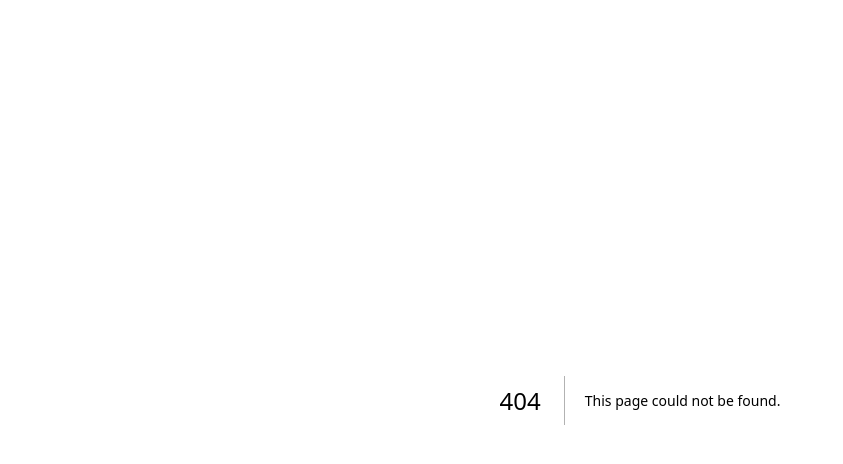
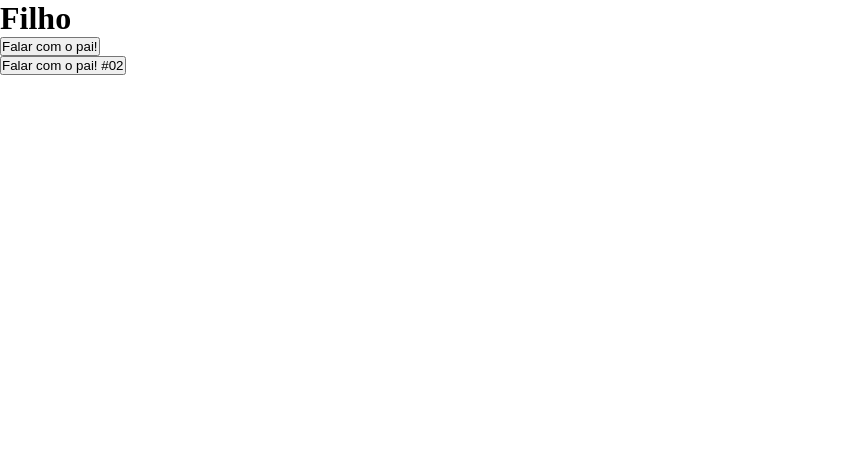
Before and after one commit to wagnnermorais/Next-React-Full-Course-Exercises, a Next.js app in the folder review/: page /comunicao/indireta1 in a window 1280 px wide. Before the commit this address had no page. Shown: the top 464 px of the page, without its empty margins (0-843 px from the left). Built offline with nearby package versions, Linux system fonts and the light colour scheme.

Commit message:
feat: using indirect communication

```diff
--- /dev/null
+++ b/review/components/indireta1/Filho.jsx
@@ -0,0 +1,13 @@
+export default function Filho(props) {
+  return (
+    <div>
+      <h1>Filho</h1>
+      <button onClick={props.funcao}>Falar com o pai!</button>
+      <div>
+        <button onClick={() => props.funcao("Passei no ENEM!")}>
+          Falar com o pai! #02
+        </button>
+      </div>
+    </div>
+  );
+}
--- /dev/null
+++ b/review/components/indireta1/Pai.jsx
@@ -0,0 +1,13 @@
+import Filho from "./Filho";
+
+export default function Pai(props) {
+  const falarComigo = (param) => {
+    console.log(param);
+  };
+
+  return (
+    <div>
+      <Filho funcao={falarComigo} />
+    </div>
+  );
+}
--- /dev/null
+++ b/review/pages/comunicao/indireta1.jsx
@@ -0,0 +1,9 @@
+import Pai from "@/components/indireta1/Pai";
+
+export default function Indireta1() {
+  return (
+    <div>
+      <Pai />
+    </div>
+  );
+}
```
